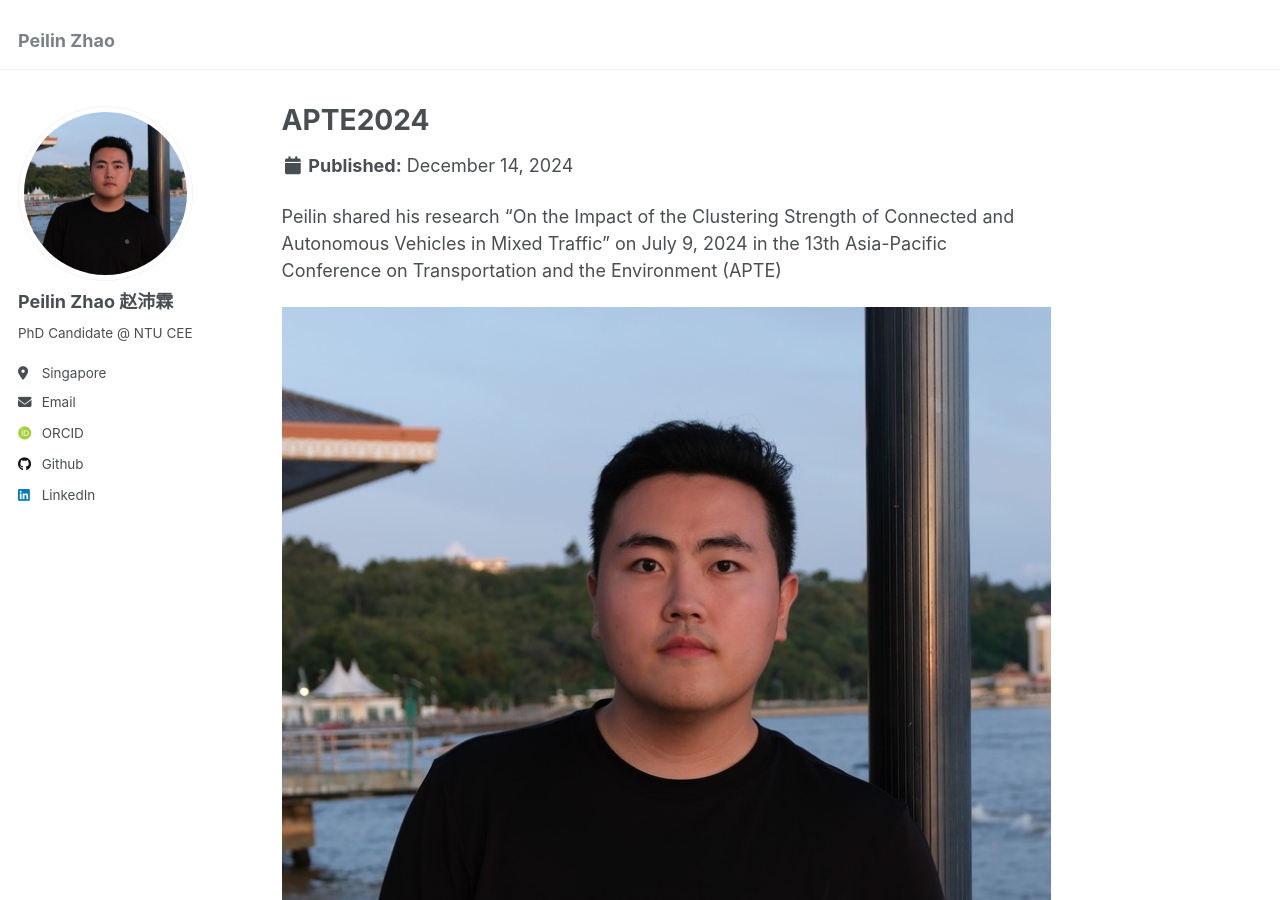
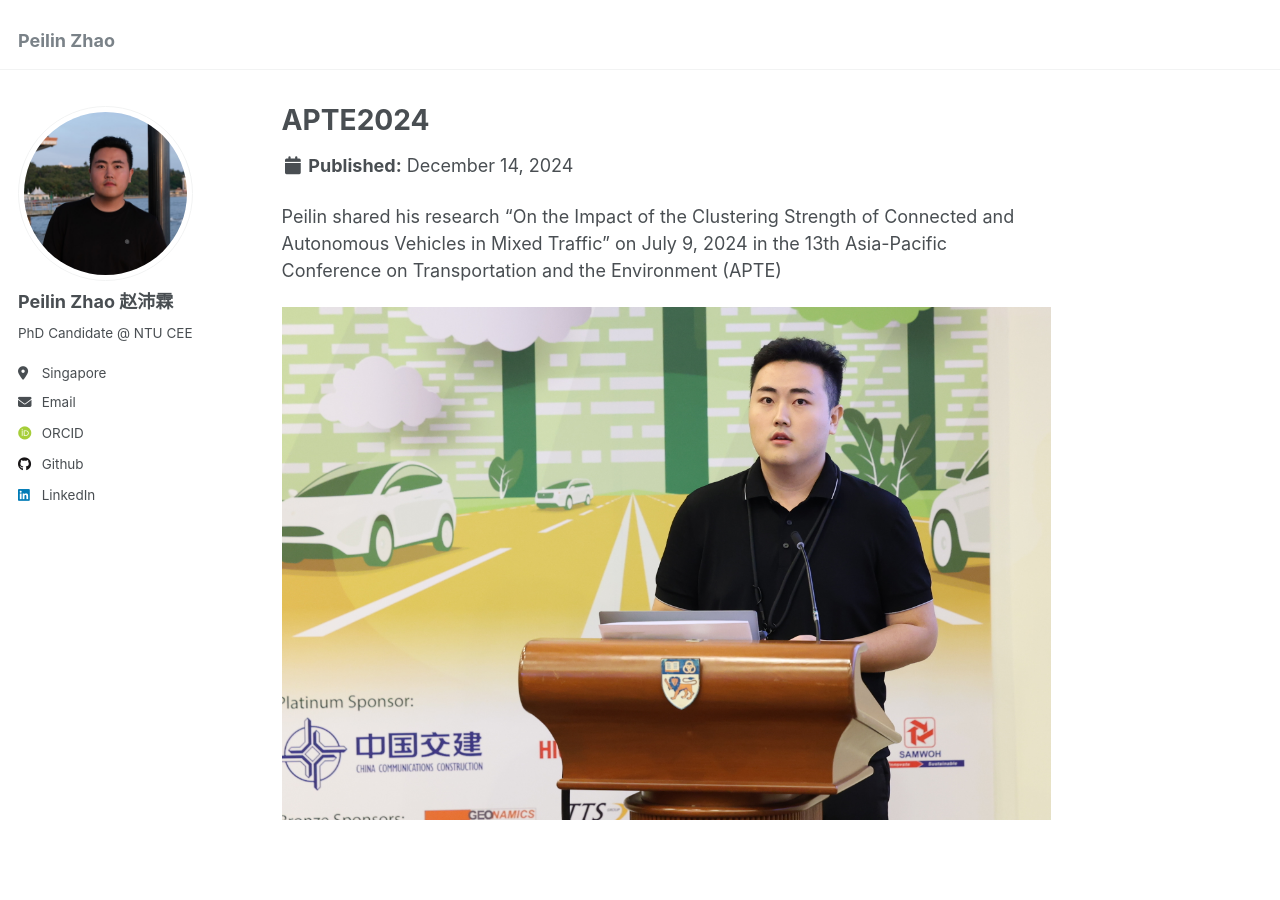
Before and after one commit to Jerry-zpl/Jerry-zpl.github.io, a Jekyll site: the page built from _portfolio/APTE2024.md, in a window 1280 px wide and 900 px high. Built offline with Jekyll 4.4.1, drawn with Linux system fonts in a browser that asks for light colours; some web fonts are replaced.

Commit message:
Update APTE2024.md

```diff
--- a/_portfolio/APTE2024.md
+++ b/_portfolio/APTE2024.md
@@ -6,4 +6,4 @@ collection: portfolio
 
 Peilin shared his research "On the Impact of the Clustering Strength of Connected and Autonomous Vehicles in Mixed Traffic" on July 9, 2024 in the 13th Asia-Pacific Conference on Transportation and the Environment (APTE)
 
-![APTE2024](\images\ZPL.jpg)
+![APTE2024](\images\APTE2024.JPG)
```
